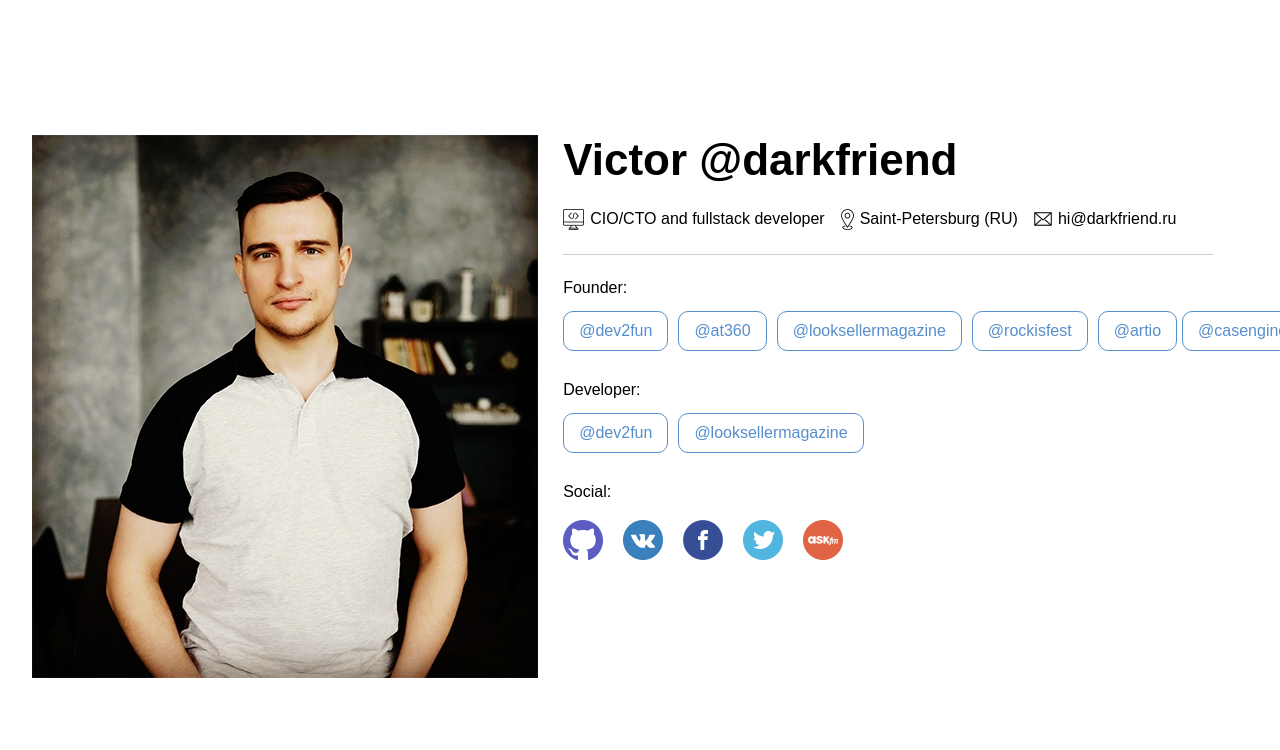
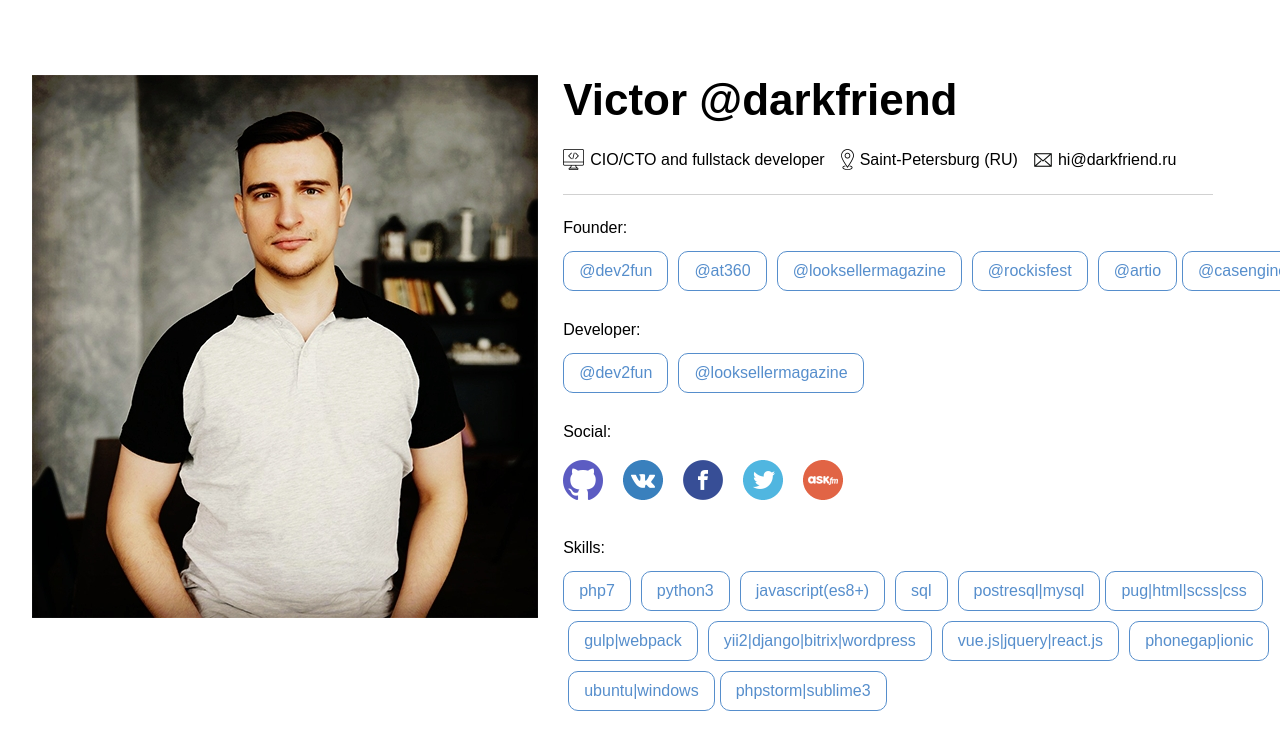
Before and after one commit to darkfriend/mysite, a website: page source/html/index.html in a window 1280 px wide. Shown: the top 750 px of the page. Drawn offline with Linux system fonts and the light colour scheme.

Commit message:
add skills

```diff
--- a/source/html/index.html
+++ b/source/html/index.html
@@ -5,7 +5,7 @@
     <meta charset="UTF-8">
     <meta name="viewport" content="width=device-width, initial-scale=1.0">
     <meta name="description" content="Darkfriend - full-stack developer">
-    <meta name="keywords" content="darkfriend, full-stack developer, full stack">
+    <meta name="keywords" content="darkfriend, full-stack developer, fullstack">
     <link rel="stylesheet" href="/css/main.css">
 </head>
 <body class="hcenter">
@@ -51,7 +51,7 @@
                 <a href="//github.com/darkfriend" class="d-link--social" target="_blank">
                     <img src="/img/icons/github.png" alt="github">
                 </a>
-                <a href="//vk.com/victor_gunter" class="d-link--social" target="_blank">
+                <a href="//vk.com/bugfusion" class="d-link--social" target="_blank">
                     <img src="/img/icons/vk.png" alt="vk">
                 </a>
                 <a href="//www.facebook.com/bugfusion" class="d-link--social" target="_blank">
@@ -64,6 +64,21 @@
                     <img src="/img/icons/askfm.png" alt="askfm">
                 </a>
             </div>
+            <p class="c-paragraph c-paragraph--who">Skills:</p>
+            <div class="d-link-group">
+                <div class="d-link">php7</div>
+                <div class="d-link">python3</div>
+                <div class="d-link">javascript(es8+)</div>
+                <div class="d-link">sql</div>
+                <div class="d-link">postresql|mysql</div>
+                <div class="d-link">pug|html|scss|css</div>
+                <div class="d-link">gulp|webpack</div>
+                <div class="d-link">yii2|django|bitrix|wordpress</div>
+                <div class="d-link">vue.js|jquery|react.js</div>
+                <div class="d-link">phonegap|ionic</div>
+                <div class="d-link">ubuntu|windows</div>
+                <div class="d-link">phpstorm|sublime3</div>
+            </div>
         </div>
     </div>
 </div>
```
Also changed, not shown: index.html (+16 -1 lines), dist/index.html.
